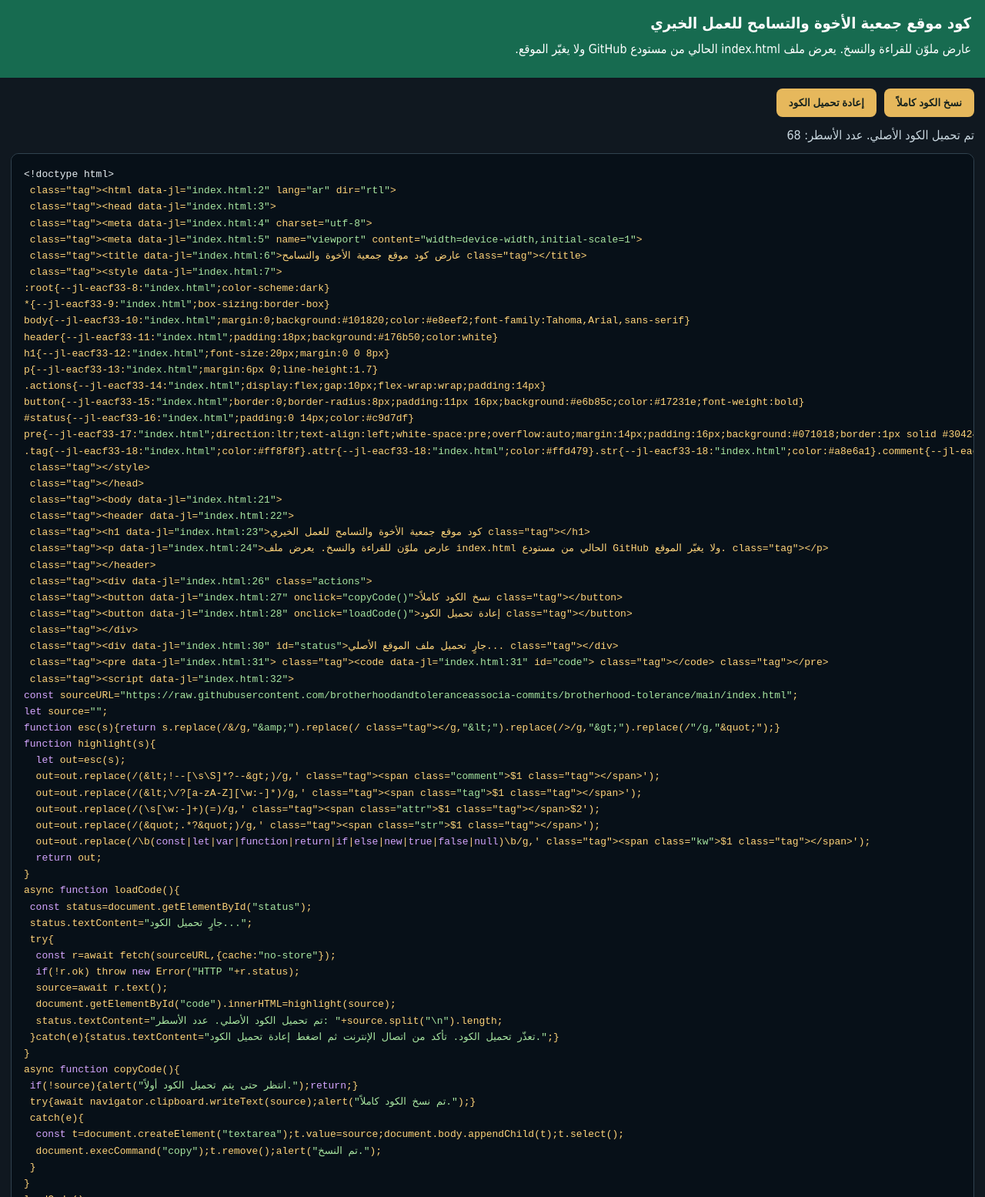
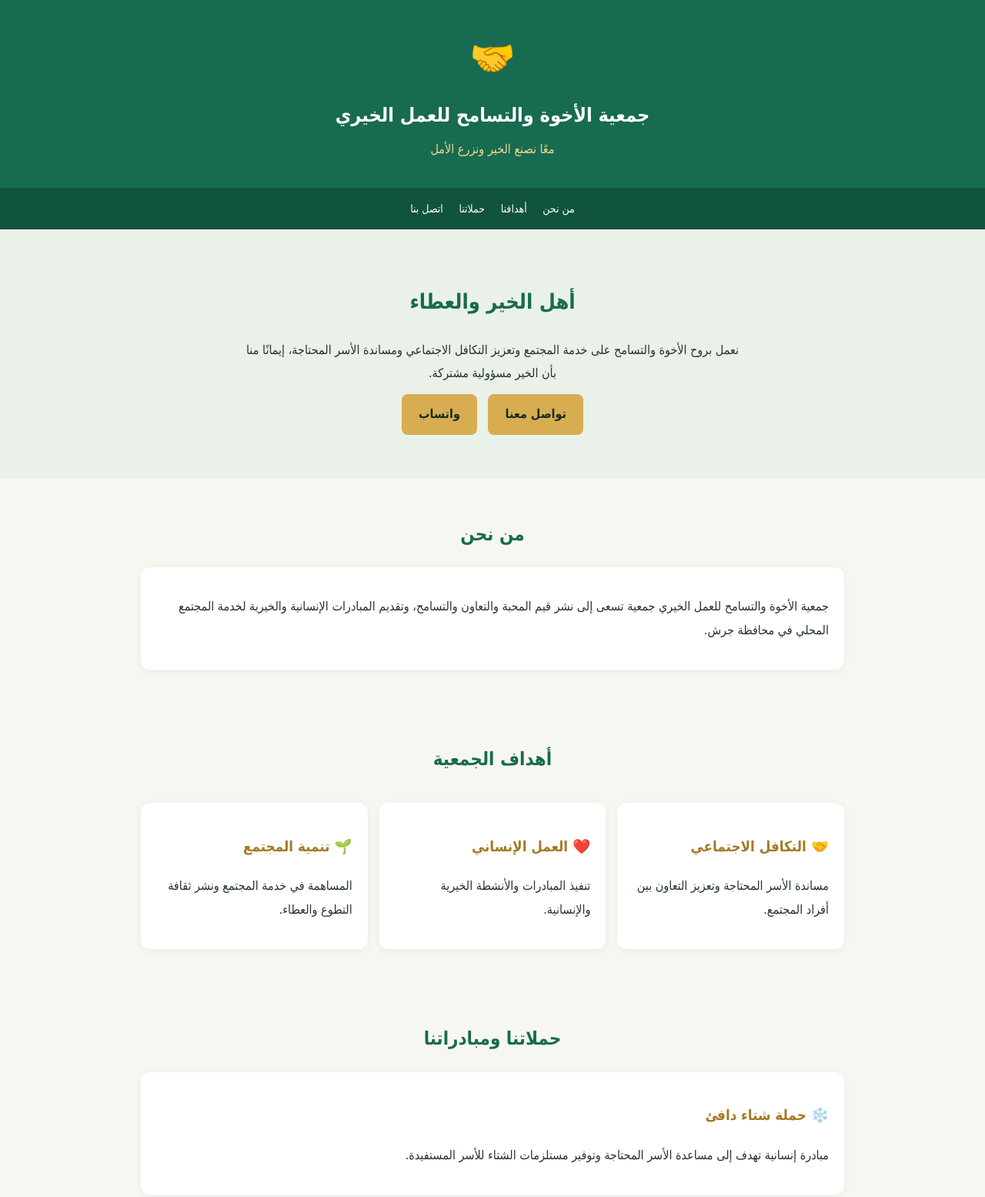
Before and after one commit to brotherhoodandtoleranceassocia-commits/brotherhood-tolerance, a plain HTML site: page index.html in a window 1280 px wide. Shown: the top 1555 px of the page at 77% size. Drawn offline with Linux system fonts and the light colour scheme.

Commit message:
Update index.html
Signed-off-by: brotherhoodandtoleranceassocia-commits <brotherhoodandtoleranceassocia@gmail.com>

```diff
--- a/index.html
+++ b/index.html
@@ -1,67 +1,133 @@
-<!doctype html>
+
+<!DOCTYPE html>
 <html lang="ar" dir="rtl">
 <head>
-<meta charset="utf-8">
-<meta name="viewport" content="width=device-width,initial-scale=1">
-<title>عارض كود موقع جمعية الأخوة والتسامح</title>
+<meta charset="UTF-8">
+<meta name="viewport" content="width=device-width, initial-scale=1.0">
+<title>جمعية الأخوة والتسامح للعمل الخيري</title>
+<meta name="description" content="جمعية الأخوة والتسامح للعمل الخيري في جرش الأردن. نعمل على تعزيز التكافل والتعاون ومساعدة الأسر المحتاجة.">
+<meta name="robots" content="index, follow">
+<link rel="canonical" href="https://brotherhoodandtoleranceassocia-commits.github.io/brotherhood-tolerance/">
+<meta property="og:title" content="جمعية الأخوة والتسامح للعمل الخيري">
+<meta property="og:description" content="معًا نصنع الخير ونزرع الأمل">
+<meta property="og:type" content="website">
+<meta name="theme-color" content="#176b50">
 <style>
-:root{color-scheme:dark}
 *{box-sizing:border-box}
-body{margin:0;background:#101820;color:#e8eef2;font-family:Tahoma,Arial,sans-serif}
-header{padding:18px;background:#176b50;color:white}
-h1{font-size:20px;margin:0 0 8px}
-p{margin:6px 0;line-height:1.7}
-.actions{display:flex;gap:10px;flex-wrap:wrap;padding:14px}
-button{border:0;border-radius:8px;padding:11px 16px;background:#e6b85c;color:#17231e;font-weight:bold}
-#status{padding:0 14px;color:#c9d7df}
-pre{direction:ltr;text-align:left;white-space:pre;overflow:auto;margin:14px;padding:16px;background:#071018;border:1px solid #30424e;border-radius:10px;line-height:1.55;font:13px/1.55 Consolas,Monaco,monospace;tab-size:2}
-.tag{color:#ff8f8f}.attr{color:#ffd479}.str{color:#a8e6a1}.comment{color:#8296a5;font-style:italic}.kw{color:#d5a6ff}.plain{color:#e8eef2}
+body{margin:0;font-family:Tahoma,Arial,sans-serif;background:#f7f7f1;color:#26352c;line-height:1.9}
+header{background:#176b50;color:white;text-align:center;padding:30px 15px}
+.logo{font-size:48px}
+header h1{font-size:25px;margin:5px}
+header p{color:#f5d68d;margin:5px}
+nav{background:#10533e;text-align:center;padding:12px;position:sticky;top:0}
+nav a{color:white;text-decoration:none;margin:8px;font-size:14px}
+.hero{padding:45px 20px;text-align:center;background:#eaf1e9}
+.hero h2{color:#176b50;font-size:27px}
+.hero p{max-width:650px;margin:auto}
+.btn{display:inline-block;background:#d8ad52;color:#172c21;padding:11px 22px;border-radius:8px;text-decoration:none;font-weight:bold;margin:12px 5px}
+section{padding:30px 18px;max-width:950px;margin:auto}
+section h2{text-align:center;color:#176b50}
+.card{background:white;padding:20px;border-radius:12px;margin:14px 0;box-shadow:0 2px 12px #0000000d}
+.cards{display:grid;grid-template-columns:repeat(auto-fit,minmax(220px,1fr));gap:15px}
+.card h3{color:#a47a25}
+.contact{text-align:center}
+.contact a{display:inline-block;margin:7px}
+footer{background:#10533e;color:white;text-align:center;padding:22px}
+footer a{color:#f5d68d}
 </style>
+<script type="application/ld+json">
+{
+ "@context":"https://schema.org",
+ "@type":"NGO",
+ "name":"جمعية الأخوة والتسامح للعمل الخيري",
+ "telephone":"+962772335460",
+ "address":{
+  "@type":"PostalAddress",
+  "streetAddress":"جرش، الجبارات، شارع مخيم غزة الرئيسي",
+  "addressLocality":"جرش",
+  "addressCountry":"JO"
+ },
+ "url":"https://brotherhoodandtoleranceassocia-commits.github.io/brotherhood-tolerance/"
+}
+</script>
 </head>
 <body>
+
 <header>
-<h1>كود موقع جمعية الأخوة والتسامح للعمل الخيري</h1>
-<p>عارض ملوّن للقراءة والنسخ. يعرض ملف index.html الحالي من مستودع GitHub ولا يغيّر الموقع.</p>
+<div class="logo">🤝</div>
+<h1>جمعية الأخوة والتسامح للعمل الخيري</h1>
+<p>معًا نصنع الخير ونزرع الأمل</p>
 </header>
-<div class="actions">
-<button onclick="copyCode()">نسخ الكود كاملاً</button>
-<button onclick="loadCode()">إعادة تحميل الكود</button>
+
+<nav>
+<a href="#about">من نحن</a>
+<a href="#goals">أهدافنا</a>
+<a href="#campaign">حملاتنا</a>
+<a href="#contact">اتصل بنا</a>
+</nav>
+
+<div class="hero">
+<h2>أهل الخير والعطاء</h2>
+<p>نعمل بروح الأخوة والتسامح على خدمة المجتمع وتعزيز التكافل الاجتماعي ومساندة الأسر المحتاجة، إيمانًا منا بأن الخير مسؤولية مشتركة.</p>
+<a class="btn" href="#contact">تواصل معنا</a>
+<a class="btn" href="https://wa.me/962772335460">واتساب</a>
 </div>
-<div id="status">جارٍ تحميل ملف الموقع الأصلي...</div>
-<pre><code id="code"></code></pre>
-<script>
-const sourceURL="https://raw.githubusercontent.com/brotherhoodandtoleranceassocia-commits/brotherhood-tolerance/main/index.html";
-let source="";
-function esc(s){return s.replace(/&/g,"&amp;").replace(/</g,"&lt;").replace(/>/g,"&gt;").replace(/"/g,"&quot;");}
-function highlight(s){
-  let out=esc(s);
-  out=out.replace(/(&lt;!--[\s\S]*?--&gt;)/g,'<span class="comment">$1</span>');
-  out=out.replace(/(&lt;\/?[a-zA-Z][\w:-]*)/g,'<span class="tag">$1</span>');
-  out=out.replace(/(\s[\w:-]+)(=)/g,'<span class="attr">$1</span>$2');
-  out=out.replace(/(&quot;.*?&quot;)/g,'<span class="str">$1</span>');
-  out=out.replace(/\b(const|let|var|function|return|if|else|new|true|false|null)\b/g,'<span class="kw">$1</span>');
-  return out;
-}
-async function loadCode(){
- const status=document.getElementById("status");
- status.textContent="جارٍ تحميل الكود...";
- try{
-  const r=await fetch(sourceURL,{cache:"no-store"});
-  if(!r.ok) throw new Error("HTTP "+r.status);
-  source=await r.text();
-  document.getElementById("code").innerHTML=highlight(source);
-  status.textContent="تم تحميل الكود الأصلي. عدد الأسطر: "+source.split("\n").length;
- }catch(e){status.textContent="تعذّر تحميل الكود. تأكد من اتصال الإنترنت ثم اضغط إعادة تحميل الكود.";}
-}
-async function copyCode(){
- if(!source){alert("انتظر حتى يتم تحميل الكود أولاً.");return;}
- try{await navigator.clipboard.writeText(source);alert("تم نسخ الكود كاملاً.");}
- catch(e){
-  const t=document.createElement("textarea");t.value=source;document.body.appendChild(t);t.select();
-  document.execCommand("copy");t.remove();alert("تم النسخ.");
- }
-}
-loadCode();
-</script>
+
+<section id="about">
+<h2>من نحن</h2>
+<div class="card">
+<p>جمعية الأخوة والتسامح للعمل الخيري جمعية تسعى إلى نشر قيم المحبة والتعاون والتسامح، وتقديم المبادرات الإنسانية والخيرية لخدمة المجتمع المحلي في محافظة جرش.</p>
+</div>
+</section>
+
+<section id="goals">
+<h2>أهداف الجمعية</h2>
+<div class="cards">
+<div class="card">
+<h3>🤝 التكافل الاجتماعي</h3>
+<p>مساندة الأسر المحتاجة وتعزيز التعاون بين أفراد المجتمع.</p>
+</div>
+<div class="card">
+<h3>❤️ العمل الإنساني</h3>
+<p>تنفيذ المبادرات والأنشطة الخيرية والإنسانية.</p>
+</div>
+<div class="card">
+<h3>🌱 تنمية المجتمع</h3>
+<p>المساهمة في خدمة المجتمع ونشر ثقافة التطوع والعطاء.</p>
+</div>
+</div>
+</section>
+
+<section id="campaign">
+<h2>حملاتنا ومبادراتنا</h2>
+<div class="card">
+<h3>❄️ حملة شتاء دافئ</h3>
+<p>مبادرة إنسانية تهدف إلى مساعدة الأسر المحتاجة وتوفير مستلزمات الشتاء للأسر المستفيدة.</p>
+</div>
+</section>
+
+<section id="contact" class="contact">
+<h2>تواصل معنا</h2>
+<div class="card">
+<p>📍 جرش، الجبارات، شارع مخيم غزة الرئيسي – الأردن</p>
+<p>📞 0772335460</p>
+<a class="btn" href="tel:0772335460">اتصال</a>
+<a class="btn" href="https://wa.me/962772335460">واتساب</a>
+<a class="btn" href="https://maps.app.goo.gl/ZNSveD3skg1FZjb37">موقع الجمعية</a>
+</div>
+<div class="card">
+<h3>تابعونا على مواقع التواصل</h3>
+<a href="https://www.facebook.com/share/1Jti8EWz6y/">فيسبوك</a>
+<a href="https://www.instagram.com/brotherhood.tolerance/">إنستغرام</a>
+<a href="https://youtube.com/@brotherhoodtolerance">يوتيوب</a>
+</div>
+</section>
+
+<footer>
+<p>جمعية الأخوة والتسامح للعمل الخيري</p>
+<p>معًا من أجل مجتمع متعاون ومتسامح</p>
+<p>جميع الحقوق محفوظة © 2026</p>
+</footer>
+
 </body>
 </html>
```
